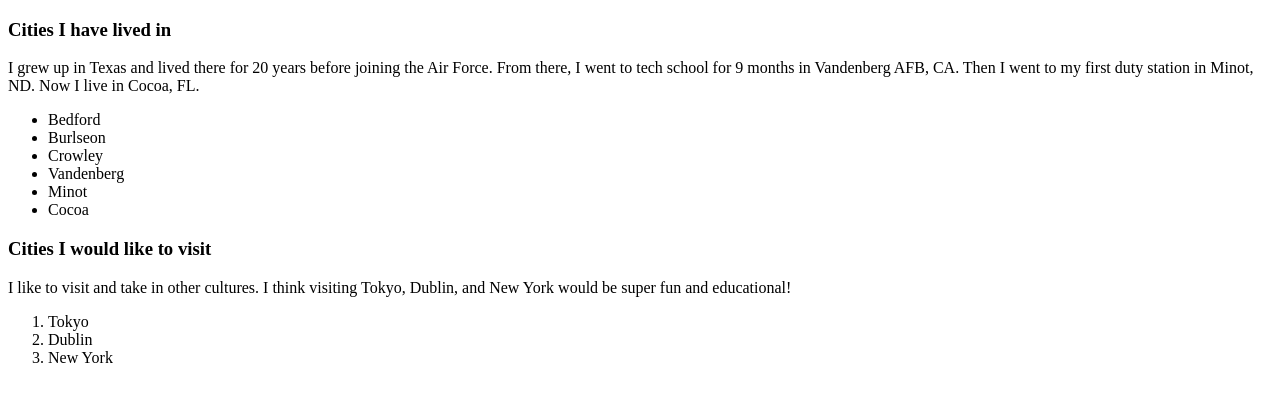
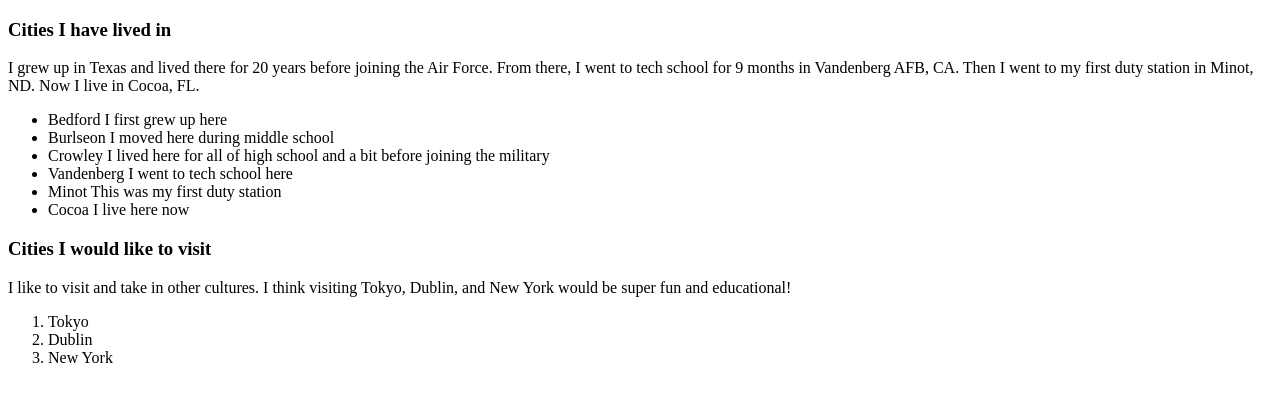
Before and after one commit to neg-0/html-exercise, a plain HTML site: page index.html in a window 1280 px wide. Drawn offline with Linux system fonts and the light colour scheme.

Commit message:
Added descriptions to the cities

```diff
--- a/index.html
+++ b/index.html
@@ -5,12 +5,12 @@
 <h3>Cities I have lived in</h3>
 I grew up in Texas and lived there for 20 years before joining the Air Force. From there, I went to tech school for 9 months in Vandenberg AFB, CA. Then I went to my first duty station in Minot, ND. Now I live in Cocoa, FL.
 <ul>
-	<li>Bedford</li>
-	<li>Burlseon</li>
-	<li>Crowley</li>
-	<li>Vandenberg</li>
-	<li>Minot</li>
-	<li>Cocoa</li>
+	<li>Bedford <span>I first grew up here</span></li>
+	<li>Burlseon <span>I moved here during middle school</span></li>
+	<li>Crowley <span>I lived here for all of high school and a bit before joining the military</span></li>
+	<li>Vandenberg <span>I went to tech school here</span></li>
+	<li>Minot <span>This was my first duty station</span></li>
+	<li>Cocoa <span>I live here now</span></li>
 </ul>
 <h3>Cities I would like to visit</h3>
 I like to visit and take in other cultures. I think visiting Tokyo, Dublin, and New York would be super fun and educational!
```
